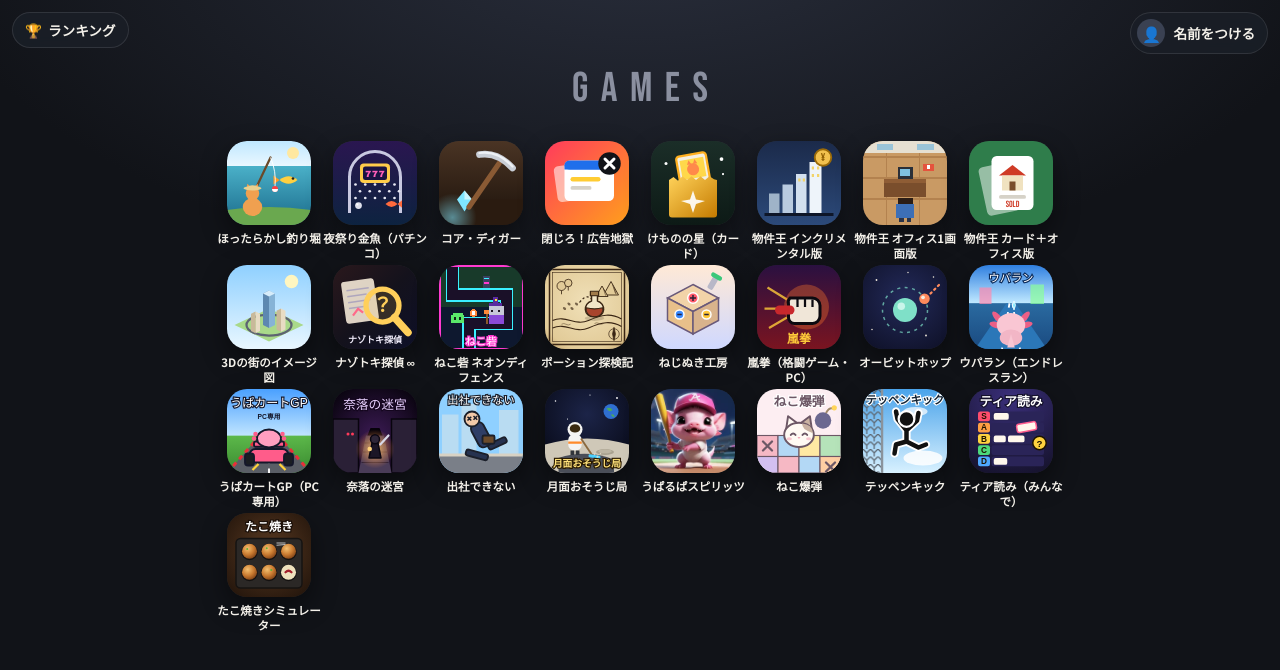
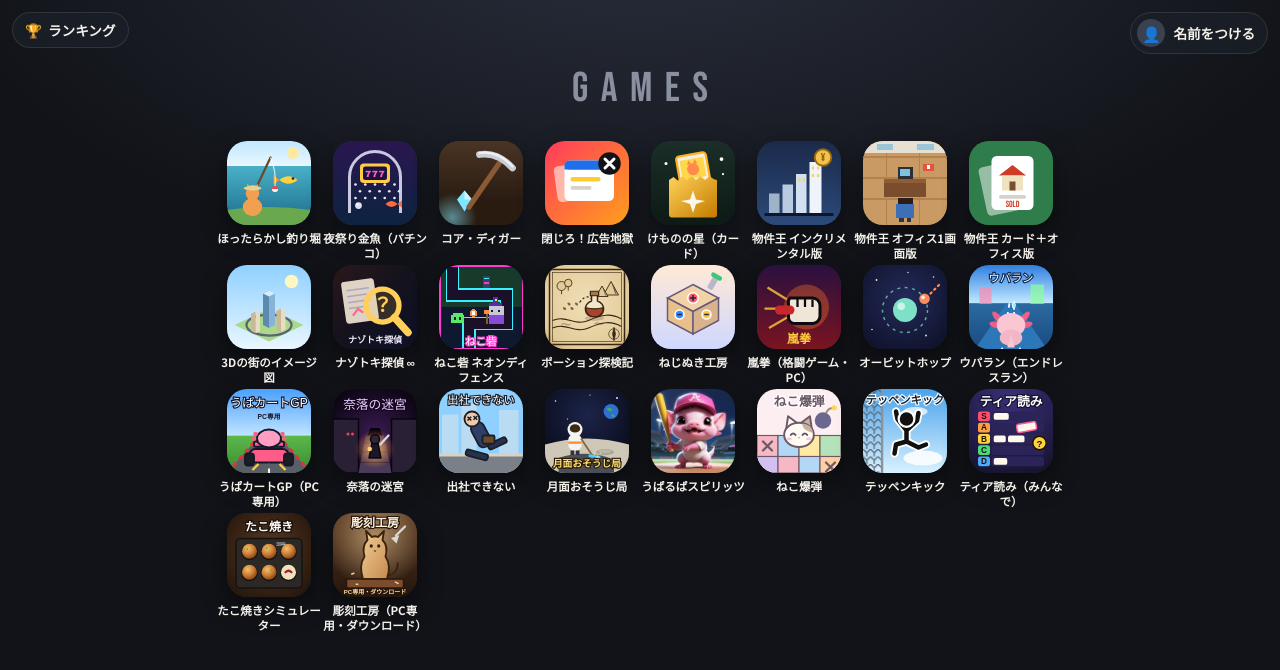
Before and after one commit to cs3b-5/game, a plain HTML site: page index.html in a window 1280 px wide. Drawn offline with Linux system fonts and the light colour scheme.

Commit message:
彫刻工房（PC専用・ダウンロード）を追加
ゲーム置き場にダウンロードリンク（GitHub Releases chokoku-v1.0）を追加し、
rank.js の META に chokoku（総売上）を追加。

Co-Authored-By: Claude Opus 5.5 <noreply@anthropic.com>

```diff
--- a/index.html
+++ b/index.html
@@ -433,6 +433,24 @@ button, a, [role=button] { touch-action: manipulation; -webkit-tap-highlight-col
         <text x="56" y="24" font-family="'Hiragino Maru Gothic ProN','Zen Maru Gothic',sans-serif" font-size="16" font-weight="900" text-anchor="middle" fill="#fff" stroke="#1a0f08" stroke-width="3" paint-order="stroke">たこ焼き</text>
       </svg>
     </a>
+    <a class="app" href="https://github.com/cs3b-5/game/releases/download/chokoku-v1.0/Chokoku_Win64.zip" data-name="彫刻工房（PC専用・ダウンロード）" aria-label="彫刻工房（PC専用・ダウンロード）" download>
+      <svg viewBox="0 0 112 112" aria-hidden="true">
+        <defs><linearGradient id="ckBg" x1="0" y1="0" x2="0" y2="1"><stop offset="0" stop-color="#5a3a22"/><stop offset="1" stop-color="#24150c"/></linearGradient>
+        <radialGradient id="ckL" cx=".5" cy=".3" r=".6"><stop offset="0" stop-color="#ffd9a0" stop-opacity=".55"/><stop offset="1" stop-color="#ffd9a0" stop-opacity="0"/></radialGradient>
+        <linearGradient id="ckW" x1="0" y1="0" x2="1" y2="1"><stop offset="0" stop-color="#f2cf96"/><stop offset="1" stop-color="#c58a4e"/></linearGradient></defs>
+        <rect width="112" height="112" fill="url(#ckBg)"/><rect width="112" height="112" fill="url(#ckL)"/>
+        <rect x="18" y="88" width="76" height="12" rx="2" fill="#7a4e2c" stroke="#2a170b" stroke-width="2"/>
+        <g stroke="#3a2210" stroke-width="2.5" stroke-linejoin="round" fill="url(#ckW)">
+          <path d="M40 88 Q34 70 42 58 Q38 44 46 36 L44 24 L52 32 Q56 30 60 32 L68 24 L66 36 Q74 44 70 58 Q78 70 72 88 Z"/>
+          <path d="M72 84 Q88 80 86 66" fill="none"/>
+        </g>
+        <g fill="#3a2210"><circle cx="51" cy="44" r="2.2"/><circle cx="61" cy="44" r="2.2"/><path d="M54 50 L58 50 L56 52 Z"/></g>
+        <path d="M84 30 L96 18 M80 34 l6 -2 -2 6 z" stroke="#d8d8d8" stroke-width="3" stroke-linecap="round" fill="#d8d8d8"/>
+        <g fill="#f2cf96"><rect x="24" y="80" width="5" height="2" rx="1" transform="rotate(-20 26 81)"/><rect x="82" y="92" width="6" height="2" rx="1" transform="rotate(25 85 93)"/><rect x="30" y="94" width="4" height="2" rx="1"/></g>
+        <text x="56" y="19" font-family="'Hiragino Maru Gothic ProN','Zen Maru Gothic',sans-serif" font-size="16" font-weight="900" text-anchor="middle" fill="#fff3dd" stroke="#24150c" stroke-width="3" paint-order="stroke">彫刻工房</text>
+        <text x="56" y="108" font-family="sans-serif" font-size="8" font-weight="900" text-anchor="middle" fill="#ffd9a0">PC専用・ダウンロード</text>
+      </svg>
+    </a>
   </nav>
 </main>
 <script src="account.js"></script>
--- a/rank.js
+++ b/rank.js
@@ -31,6 +31,7 @@
     tier: { t: 'ティア読み', unit: '回', sub: '通算ピタリ数' },
     takoyaki: { t: 'たこ焼きシミュレーター', unit: '点', sub: 'チャレンジの最高スコア' },
     neko_daily: { t: 'ねこ爆弾（デイリー）', unit: '', sub: 'デイリークリアタイム', order: 'asc', ms: true, daily: true },
+    chokoku: { t: '彫刻工房', unit: '', sub: '総売上', money: true },
   };
   const IN_CLAUDE = /(^|\.)claudeusercontent\.com$|(^|\.)claude\.ai$/.test(location.hostname);
   const FB_CONFIG = {
```
Also changed, not shown: 1 other file.
